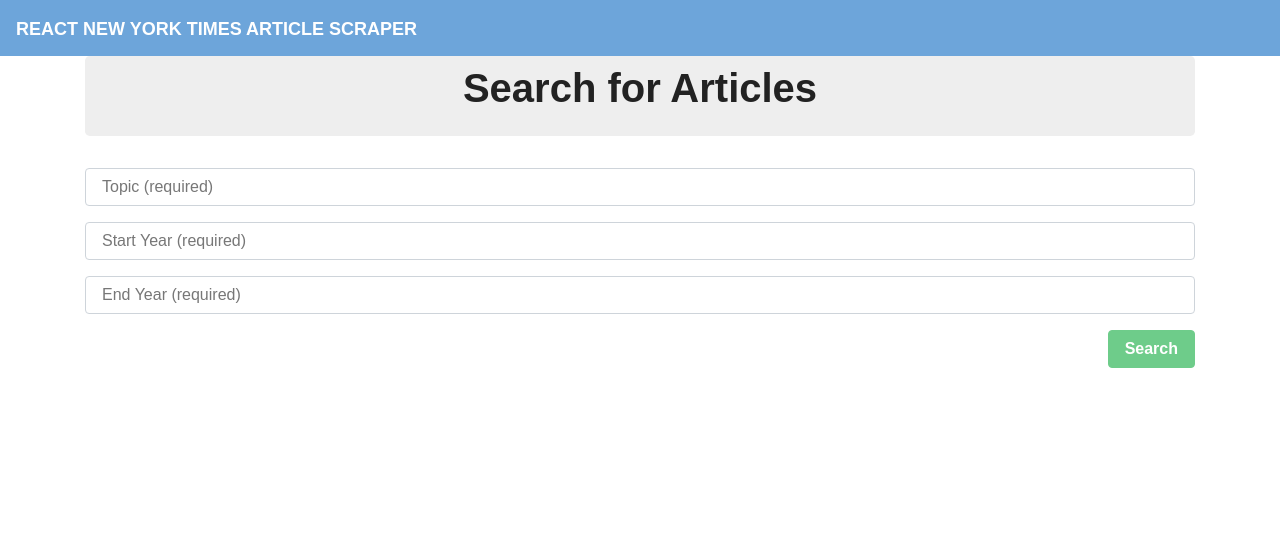
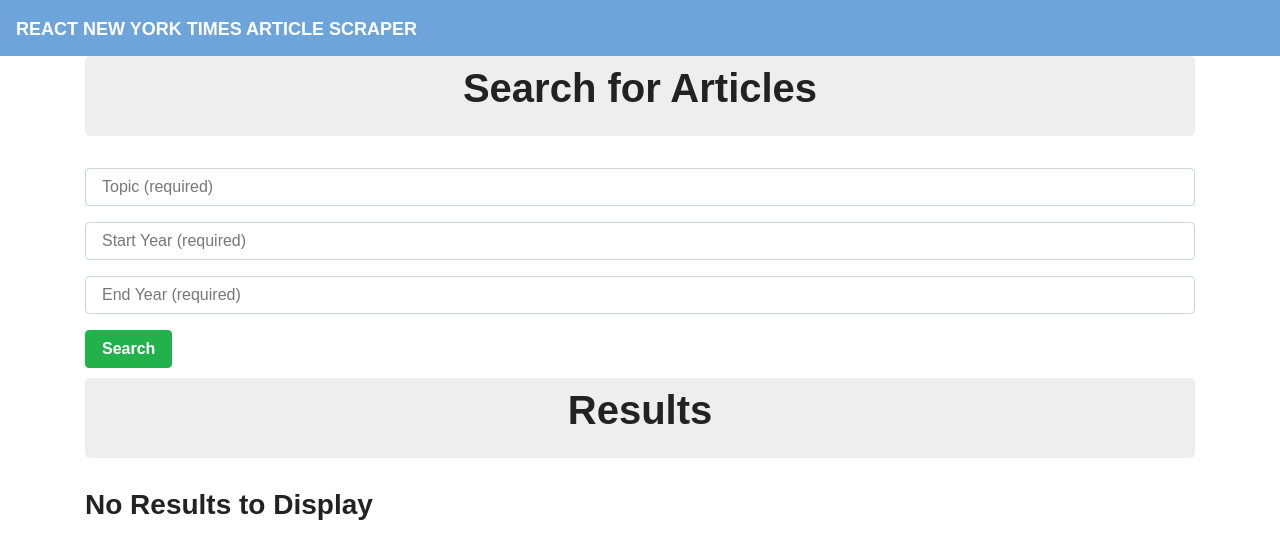
Before and after one commit to jmgerow/React-NYT, a React (Create React App) app in the folder client/: page / in a window 1280 px wide. Shown: the top 558 px of the page. Built offline with nearby package versions, Linux system fonts and the light colour scheme; a web font is replaced by a local one.

Commit message:
added results field

```diff
--- a/client/src/components/Form/FormBtn.js
+++ b/client/src/components/Form/FormBtn.js
@@ -1,7 +1,7 @@
 import React from "react";
 
 export const FormBtn = props => (
-  <button {...props} style={{ float: "right", marginBottom: 10 }} className="btn btn-success">
+  <button {...props} style={{ float: "left", marginBottom: 10 }} className="btn btn-success">
     {props.children}
   </button>
 );
--- a/client/src/pages/Home/Home.js
+++ b/client/src/pages/Home/Home.js
@@ -1,9 +1,9 @@
 import React, { Component } from "react";
 // import DeleteBtn from "../../components/DeleteBtn";
 import Jumbotron from "../../components/Jumbotron";
-// import { Link } from "react-router-dom";
+import { Link } from "react-router-dom";
 import { Col, Row, Container } from "../../components/Grid";
-// import { List, ListItem } from "../../components/List";
+import { List, ListItem } from "../../components/List";
 import { Input, FormBtn } from "../../components/Form";
 
 
@@ -42,14 +42,37 @@ class Home extends Component {
                                 placeholder="End Year (required)"
                             />
                             <FormBtn
-                    disabled={!(this.state.author && this.state.title)}
+                                // disabled={!(this.state.author && this.state.title)}
                                 onClick={this.handleFormSubmit}
                             >
                                 Search
                   </FormBtn>
                         </form>
                     </Col>
+                </Row>
 
+                <Row>
+                    <Col size="md-12">
+                        <Jumbotron>
+                            <h1>Results</h1>
+                        </Jumbotron>
+                        {this.state.articles.length ? (
+                            <List>
+                                {this.state.books.map(book => (
+                                    <ListItem key={book._id}>
+                                        <Link to={"/books/" + book._id}>
+                                            <strong>
+                                                {book.title} by {book.author}
+                                            </strong>
+                                        </Link>
+                                        {/* <DeleteBtn onClick={() => this.deleteBook(book._id)} /> */}
+                                    </ListItem>
+                                ))}
+                            </List>
+                        ) : (
+                                <h3>No Results to Display</h3>
+                            )}
+                    </Col>
                 </Row>
             </Container>
         );
```
Also changed, not shown: 1 other file (tests, documents, lock files or other folders). Lines whose indentation alone changed are shown as unchanged.
